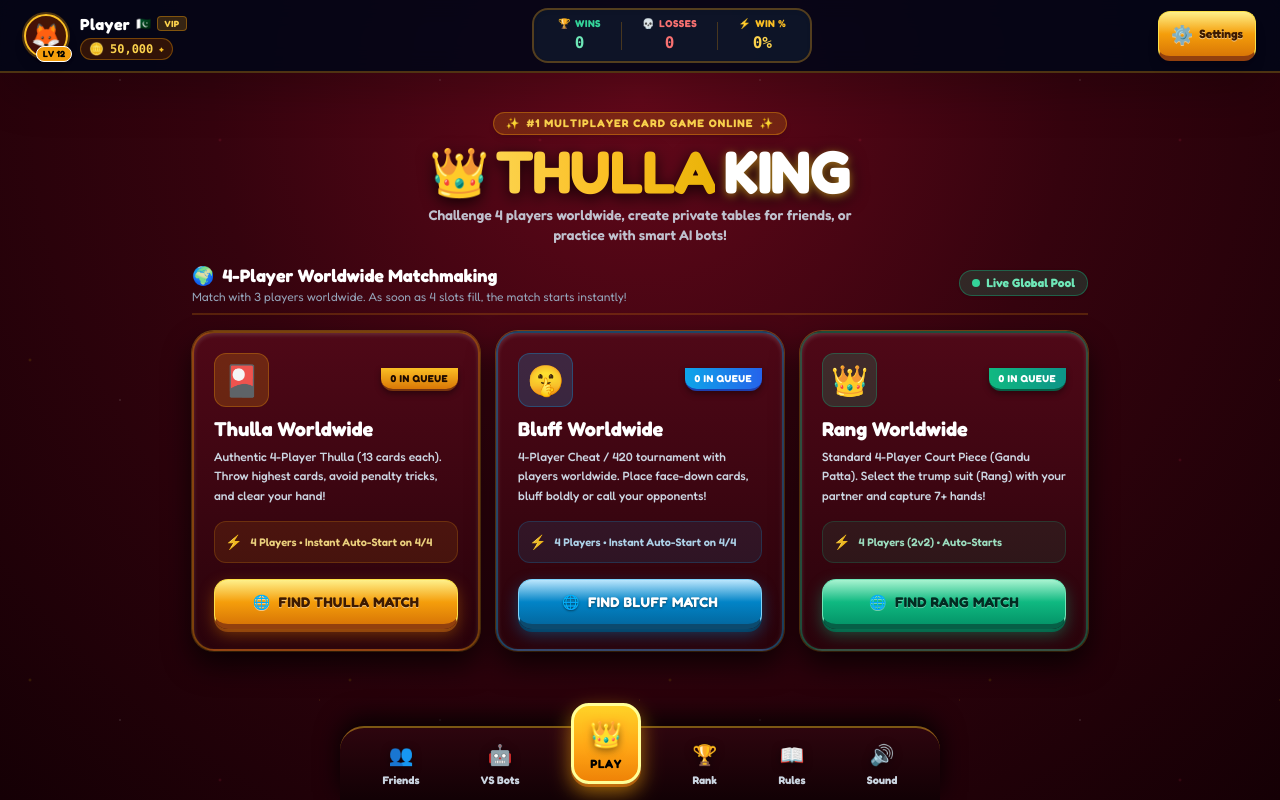
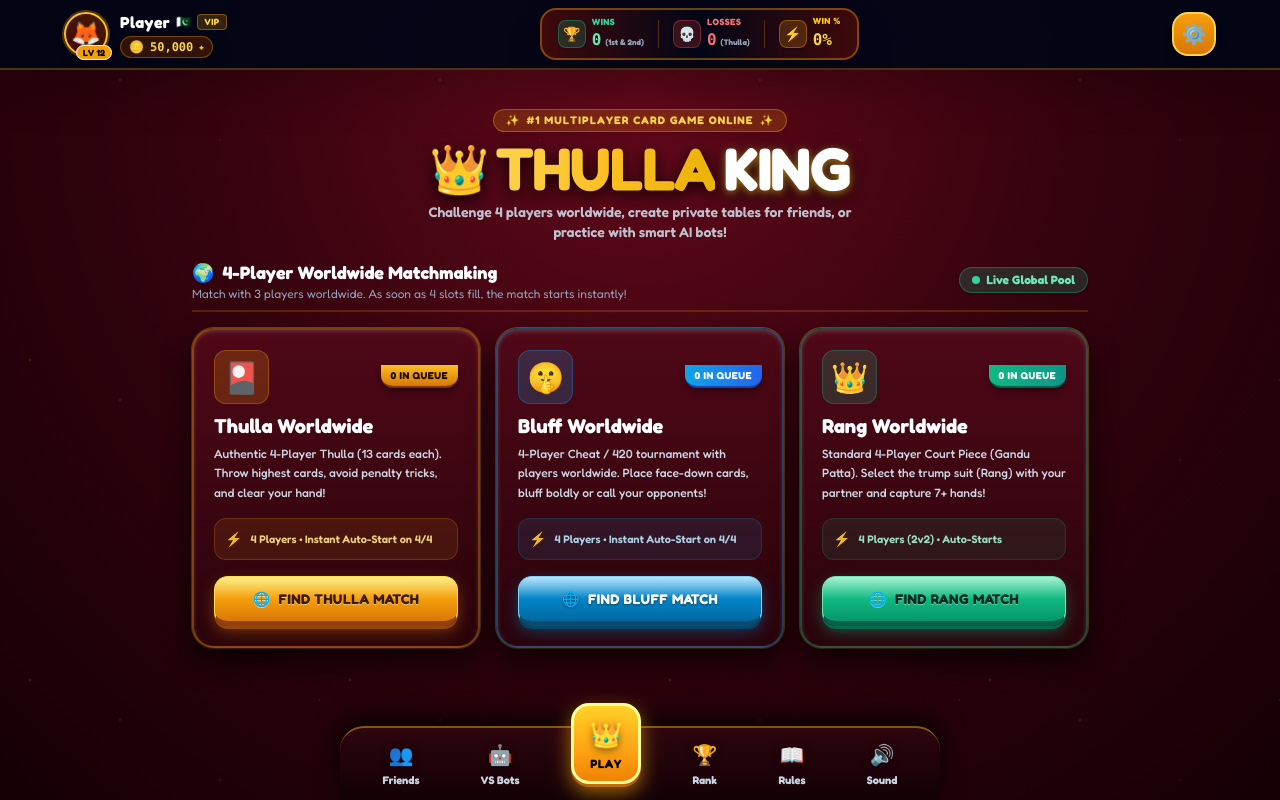
Before and after one commit to arfa642/CardGame, a website: page public/index.html in a window 1280 px wide. Drawn offline with nearby package versions, Linux system fonts and the light colour scheme; no server answers.

Commit message:
Restructure score card with luxury casino badges, balanced proportions and container constraints

```diff
--- a/public/index.html
+++ b/public/index.html
@@ -28,13 +28,14 @@
   </div>
 
   <!-- ================= TOP APP HEADER BAR (Casino Arcade Style) ================= -->
-  <header id="app-top-header" class="w-full bg-slate-950/90 backdrop-blur-md border-b-2 border-amber-500/30 px-3 sm:px-6 py-2 flex items-center justify-between sticky top-0 z-40 shadow-2xl">
+  <header id="app-top-header" class="w-full bg-slate-950/95 backdrop-blur-md border-b-2 border-amber-500/30 px-3 sm:px-6 py-2 sticky top-0 z-40 shadow-2xl">
+    <div class="max-w-6xl mx-auto w-full flex items-center justify-between gap-2 sm:gap-4">
 
       <!-- Left: Player Profile & Live Coins Capsule -->
-    <div class="flex items-center gap-2.5 sm:gap-3">
+      <div class="flex items-center gap-2.5 sm:gap-3 cursor-pointer group" id="btn-avatar-click" title="Click to Edit Profile">
         <!-- Avatar with Level Badge -->
-      <div class="relative cursor-pointer hover:scale-105 active:scale-95 transition" id="btn-avatar-click" title="Click to Edit Profile">
-        <div class="w-10 h-10 sm:w-11 sm:h-11 rounded-full border-2 border-amber-400 bg-gradient-to-tr from-red-950 to-amber-950 flex items-center justify-center text-xl sm:text-2xl shadow-lg ring-2 ring-amber-500/30">
+        <div class="relative flex-shrink-0">
+          <div class="w-10 h-10 sm:w-11 sm:h-11 rounded-full border-2 border-amber-400 bg-gradient-to-tr from-red-950 to-amber-950 flex items-center justify-center text-xl sm:text-2xl shadow-lg ring-2 ring-amber-500/30 group-hover:scale-105 transition">
             <span id="banner-avatar-emoji">🦊</span>
           </div>
           <span class="absolute -bottom-1 -right-1 bg-amber-500 text-black text-[9px] font-black px-1.5 rounded-full border border-white shadow">LV 12</span>
@@ -42,8 +43,8 @@
 
         <!-- Player Name & Chips Balance -->
         <div class="flex flex-col text-left">
-        <div class="flex items-center gap-1.5 cursor-pointer hover:opacity-90 transition" id="btn-name-click" title="Click to Edit Profile">
-          <span id="banner-player-name" class="font-black text-sm sm:text-base text-white tracking-wide truncate max-w-[100px] sm:max-w-[150px]">Player</span>
+          <div class="flex items-center gap-1.5" id="btn-name-click">
+            <span id="banner-player-name" class="font-black text-sm sm:text-base text-white tracking-wide truncate max-w-[100px] sm:max-w-[150px] group-hover:text-amber-300 transition">Player</span>
             <span class="text-xs">🇵🇰</span>
             <span class="text-[9px] bg-amber-500/20 text-amber-300 border border-amber-500/40 px-1.5 rounded font-black tracking-wider">VIP</span>
           </div>
@@ -56,46 +57,55 @@
         </div>
       </div>
 
-    <!-- Center: Professional Win / Loss Stats Capsule -->
-    <div class="flex items-center gap-2 sm:gap-4 bg-slate-900/90 border-2 border-amber-500/30 py-1 sm:py-1.5 px-3 sm:px-5 rounded-2xl shadow-inner">
-      <!-- Wins (1st & 2nd for 4-player, 1st for 2-3 player) -->
-      <div class="text-center px-1">
-        <div class="text-[9px] sm:text-[10px] font-extrabold uppercase text-emerald-400 flex items-center justify-center gap-1 tracking-wider">
-          <span>🏆</span> <span>Wins</span>
+      <!-- Center: Structured Tournament Score Card -->
+      <div id="btn-score-card-click" class="flex items-center gap-2 sm:gap-3.5 bg-gradient-to-r from-red-950/90 via-slate-950 to-red-950/90 border-2 border-amber-500/40 rounded-2xl px-2.5 sm:px-4 py-1.5 shadow-2xl cursor-pointer hover:border-amber-400 hover:scale-[1.02] transition" title="Match Record & Win Rate (Click for Profile)">
+        <!-- Wins -->
+        <div class="flex items-center gap-1.5">
+          <div class="w-7 h-7 rounded-lg bg-emerald-500/20 border border-emerald-500/40 flex items-center justify-center text-sm shadow">🏆</div>
+          <div class="text-left">
+            <div class="text-[9px] font-black uppercase text-emerald-400 tracking-wider leading-none">Wins</div>
+            <div class="flex items-baseline gap-1 mt-0.5">
+              <span id="stat-wins-count" class="font-black text-xs sm:text-base text-emerald-300 font-mono leading-none">0</span>
+              <span class="text-[8px] text-slate-400 font-bold hidden md:inline">(1st & 2nd)</span>
             </div>
-        <div id="stat-wins-count" class="font-black text-xs sm:text-base text-emerald-300 font-mono">0</div>
-        <div class="text-[7px] sm:text-[8px] text-slate-400 -mt-0.5 hidden xs:block">(1st & 2nd)</div>
-      </div>
-
-      <div class="w-[1px] h-6 sm:h-7 bg-amber-500/25"></div>
-
-      <!-- Losses (Thulla) -->
-      <div class="text-center px-1">
-        <div class="text-[9px] sm:text-[10px] font-extrabold uppercase text-red-400 flex items-center justify-center gap-1 tracking-wider">
-          <span>💀</span> <span>Losses</span>
-        </div>
-        <div id="stat-losses-count" class="font-black text-xs sm:text-base text-red-400 font-mono">0</div>
-        <div class="text-[7px] sm:text-[8px] text-slate-400 -mt-0.5 hidden xs:block">(Thulla)</div>
-      </div>
-
-      <div class="w-[1px] h-6 sm:h-7 bg-amber-500/25"></div>
-
-      <!-- Win Rate % -->
-      <div class="text-center px-1">
-        <div class="text-[9px] sm:text-[10px] font-extrabold uppercase text-amber-400 flex items-center justify-center gap-1 tracking-wider">
-          <span>⚡</span> <span>Win %</span>
-        </div>
-        <div id="stat-win-rate" class="font-black text-xs sm:text-base text-amber-300 font-mono">0%</div>
-        <div class="text-[7px] sm:text-[8px] text-slate-400 -mt-0.5 hidden xs:block">Rate</div>
           </div>
         </div>
 
-    <!-- Right: Settings Icon Button (⚙️) -->
+        <div class="w-[1px] h-7 bg-amber-500/25"></div>
+
+        <!-- Losses -->
+        <div class="flex items-center gap-1.5">
+          <div class="w-7 h-7 rounded-lg bg-red-500/20 border border-red-500/40 flex items-center justify-center text-sm shadow">💀</div>
+          <div class="text-left">
+            <div class="text-[9px] font-black uppercase text-red-400 tracking-wider leading-none">Losses</div>
+            <div class="flex items-baseline gap-1 mt-0.5">
+              <span id="stat-losses-count" class="font-black text-xs sm:text-base text-red-400 font-mono leading-none">0</span>
+              <span class="text-[8px] text-slate-400 font-bold hidden md:inline">(Thulla)</span>
+            </div>
+          </div>
+        </div>
+
+        <div class="w-[1px] h-7 bg-amber-500/25"></div>
+
+        <!-- Win Rate % -->
+        <div class="flex items-center gap-1.5">
+          <div class="w-7 h-7 rounded-lg bg-amber-500/20 border border-amber-500/40 flex items-center justify-center text-sm shadow">⚡</div>
+          <div class="text-left">
+            <div class="text-[9px] font-black uppercase text-amber-400 tracking-wider leading-none">Win %</div>
+            <div class="mt-0.5">
+              <span id="stat-win-rate" class="font-black text-xs sm:text-base text-amber-300 font-mono leading-none">0%</span>
+            </div>
+          </div>
+        </div>
+      </div>
+
+      <!-- Right: Settings Icon Button (⚙️ Arcade Style) -->
       <div class="flex items-center gap-2">
-      <button id="btn-open-settings" class="thulla-btn-gold p-2 sm:px-3 sm:py-2 rounded-xl flex items-center justify-center gap-1.5 text-xs font-black shadow-lg hover:scale-105 active:scale-95 transition" title="Settings & Edit Profile">
-        <span class="text-base sm:text-lg">⚙️</span>
-        <span class="hidden md:inline">Settings</span>
+        <button id="btn-open-settings" class="w-10 h-10 sm:w-11 sm:h-11 rounded-2xl bg-gradient-to-b from-amber-500 to-amber-600 hover:from-amber-400 hover:to-amber-500 text-slate-950 font-black text-xl shadow-lg border-2 border-amber-300 hover:scale-105 active:scale-95 transition flex items-center justify-center" title="Settings & Edit Profile">
+          ⚙️
         </button>
+      </div>
+
     </div>
   </header>
 
--- a/public/js/app.js
+++ b/public/js/app.js
@@ -611,6 +611,7 @@ const btnOpenProfile = document.getElementById('btn-open-profile');
 const btnOpenSettings = document.getElementById('btn-open-settings');
 const btnAvatarClick = document.getElementById('btn-avatar-click');
 const btnNameClick = document.getElementById('btn-name-click');
+const btnScoreCardClick = document.getElementById('btn-score-card-click');
 const modalProfileEdit = document.getElementById('modal-profile-edit');
 const btnSaveProfile = document.getElementById('btn-save-profile');
 const btnCloseProfile = document.getElementById('btn-close-profile');
@@ -624,6 +625,7 @@ if (btnOpenProfile) btnOpenProfile.addEventListener('click', openProfileModal);
 if (btnOpenSettings) btnOpenSettings.addEventListener('click', openProfileModal);
 if (btnAvatarClick) btnAvatarClick.addEventListener('click', openProfileModal);
 if (btnNameClick) btnNameClick.addEventListener('click', openProfileModal);
+if (btnScoreCardClick) btnScoreCardClick.addEventListener('click', openProfileModal);
 
 if (btnCloseProfile && modalProfileEdit) {
   btnCloseProfile.addEventListener('click', () => {
```
Lines whose indentation alone changed are shown as unchanged.
